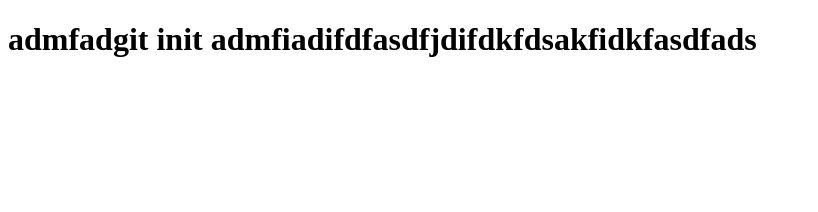
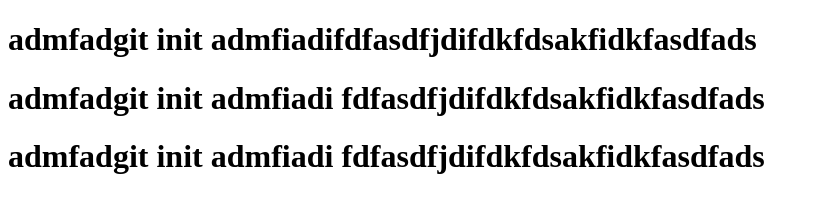
Before and after one commit to ahm-amdad/abc-project, a plain HTML site: page index.html in a window 1280 px wide. Shown: the whole page, without its empty margins (0-818 px from the left). Drawn offline with Linux system fonts and the light colour scheme.

Commit message:
change two

```diff
--- a/index.html
+++ b/index.html
@@ -8,5 +8,7 @@
 </head>
 <body>
     <h1>admfadgit init      admfiadifdfasdfjdifdkfdsakfidkfasdfads</h1>
+    <h1>admfadgit init      admfiadi fdfasdfjdifdkfdsakfidkfasdfads</h1>
+    <h1>admfadgit init      admfiadi fdfasdfjdifdkfdsakfidkfasdfads</h1>
 </body>
 </html>
```
